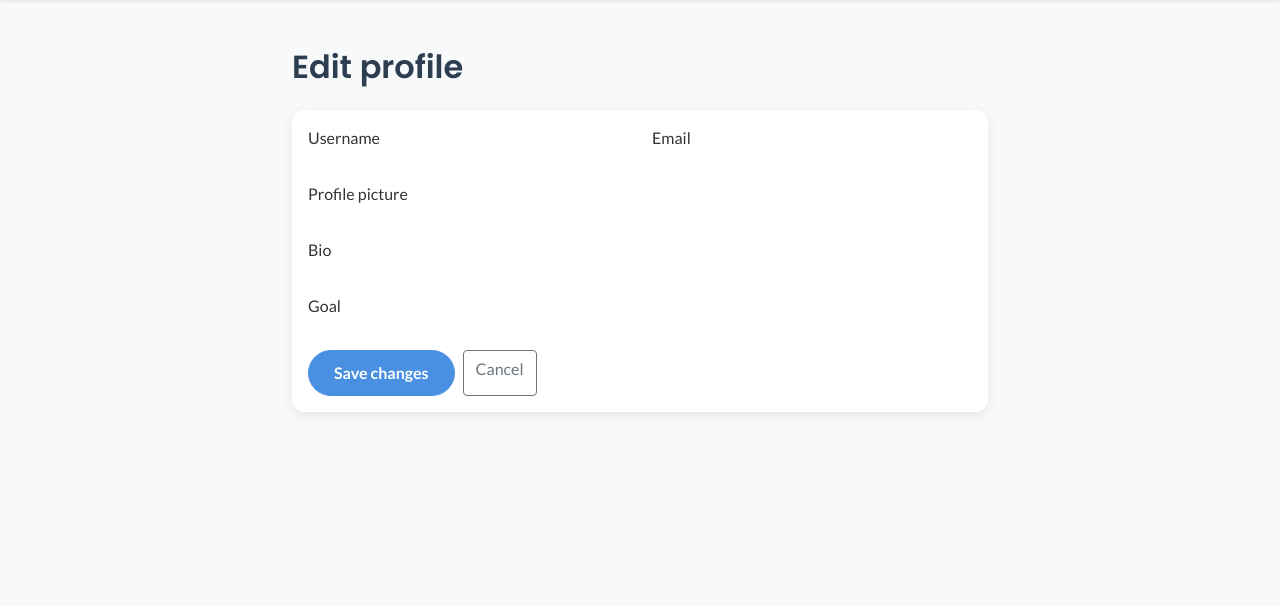
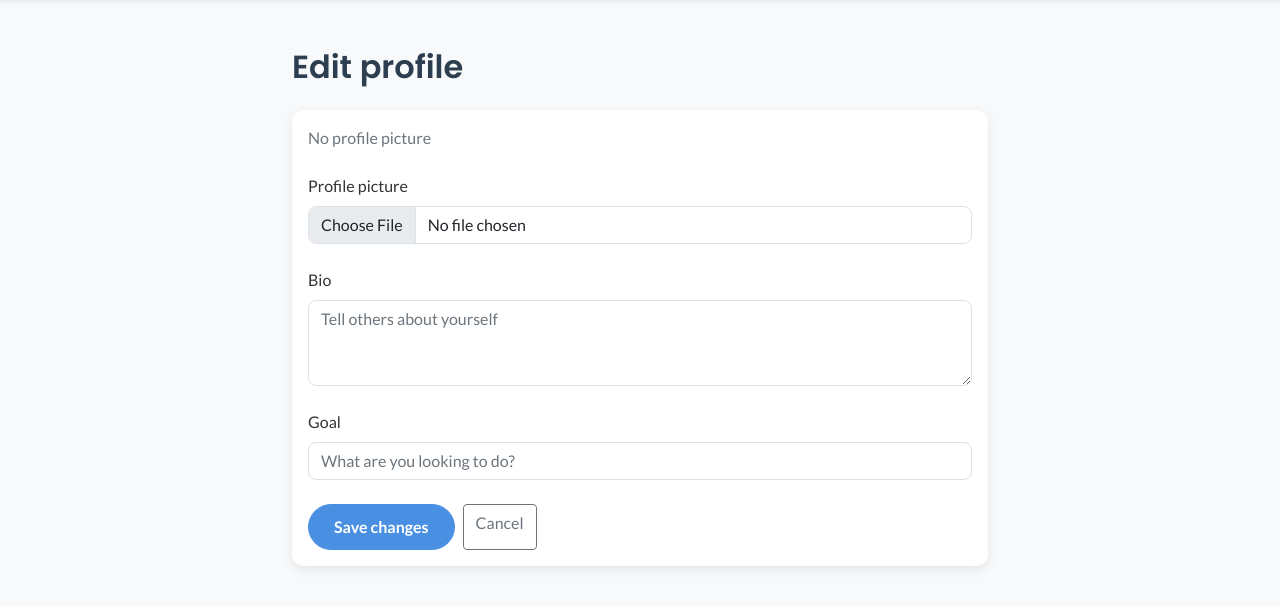
Before and after one commit to parsaghaderi/hobbyshare, a Django app: page /profile/edit/ in a window 1280 px wide. Shown: the part 58-664 px from the top of the page. Run offline with Django 4.2, Linux system fonts and the light colour scheme; the visitor is signed in with stand-in values (Sample User, id 1); data that the repository does not hold is empty.

Commit message:
simple profile pic

```diff
--- a/core/templates/profile_edit.html
+++ b/core/templates/profile_edit.html
@@ -9,33 +9,43 @@
       <form method="post" enctype="multipart/form-data" class="row g-4">
         {% csrf_token %}
 
-        {# These fields are for the User model #}
-        <div class="col-md-6">
-            <label class="form-label">Username</label>
-            {{ u_form.username }}
-        </div>
-        <div class="col-md-6">
-            <label class="form-label">Email</label>
-            {{ u_form.email }}
-        </div>
-
-        {# These fields are for the Profile model, using p_form #}
-        <div class="col-12">
-          <label class="form-label">Profile picture</label>
-          {{ p_form.image }}
-          {% if p_form.image.errors %}
-            <div class="text-danger small">{{ p_form.image.errors }}</div>
+        <div class="col-12 d-flex align-items-center gap-3">
+          {% if profile.image %}
+            <img
+              src="{{ profile.image.url }}?v={{ profile.image.name|urlencode }}"
+              alt="Current picture"
+              class="rounded-circle object-fit-cover border"
+              style="width: 96px; height: 96px;"
+            >
+          {% else %}
+            <div class="text-muted">No profile picture</div>
           {% endif %}
         </div>
 
         <div class="col-12">
+          <label class="form-label">Profile picture</label>
+          {{ form.image }}
+          {% if form.image.errors %}
+            <div class="text-danger small">{{ form.image.errors }}</div>
+          {% endif %}
+        </div>
+
+        {% if profile.image %}
+        <div class="col-12 form-check">
+          {{ form.remove_image }}
+          <label class="form-check-label" for="{{ form.remove_image.id_for_label }}">Remove current picture</label>
+        </div>
+        {% endif %}
+
+        <div class="col-12">
           <label class="form-label">Bio</label>
-          {{ p_form.bio }}
+          {{ form.bio }}
         </div>
 
         <div class="col-12">
           <label class="form-label">Goal</label>
-          {{ p_form.goal }}
+
+          {{ form.goal }}
         </div>
 
         <div class="col-12 d-flex gap-2">
```
